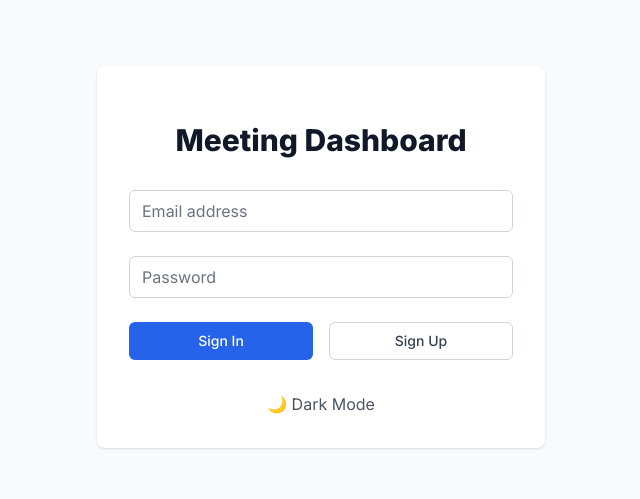
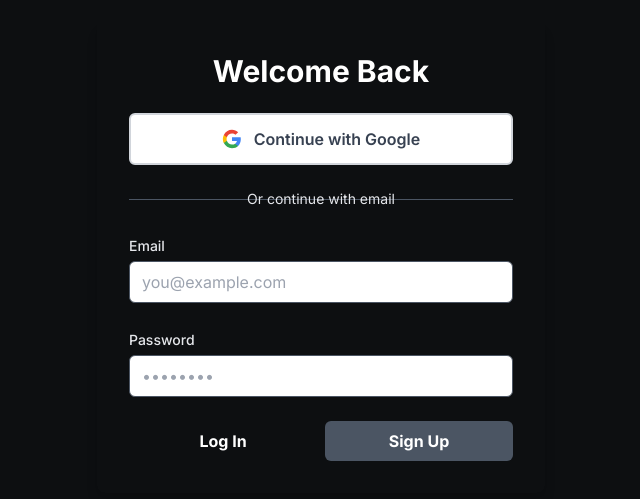
Before and after one commit to PiyushJaiswall/frontend, a Next.js app: page / in a window 1280 px wide. Shown: the part 143-642 px from the top of the page, without its empty margins (319-959 px from the left). Built offline with nearby package versions, Linux system fonts and the light colour scheme.

Commit message:
Update page.js

```diff
--- a/app/page.js
+++ b/app/page.js
@@ -6,6 +6,7 @@
 import MeetingDetails from './components/MeetingDetails'
 import SpaceManager from './components/SpaceManager'
 import MeetingPopup from './components/MeetingPopup'
+import Login from './components/Login'
 
 export default function Home() {
   const [user, setUser] = useState(null)
@@ -305,73 +306,7 @@
   }
 
   if (!user) {
-    return (
-      <div className={`min-h-screen flex items-center justify-center ${darkMode ? 'dark bg-gray-900' : 'bg-gray-50'}`}>
-        <div className="max-w-md w-full space-y-8 p-8 bg-white dark:bg-gray-800 rounded-lg shadow">
-          <div>
-            <h2 className="mt-6 text-center text-3xl font-extrabold text-gray-900 dark:text-white">
-              Meeting Dashboard
-            </h2>
-          </div>
-          <form className="space-y-6" onSubmit={(e) => {
-            e.preventDefault()
-            const formData = new FormData(e.target)
-            const email = formData.get('email')
-            const password = formData.get('password')
-            handleLogin(email, password)
-          }}>
-            <div>
-              <input
-                id="email"
-                name="email"
-                type="email"
-                required
-                className="relative block w-full px-3 py-2 border border-gray-300 dark:border-gray-600 rounded-md placeholder-gray-500 dark:placeholder-gray-400 focus:outline-none focus:ring-blue-500 focus:border-blue-500 dark:bg-gray-700 dark:text-white"
-                placeholder="Email address"
-              />
-            </div>
-            <div>
-              <input
-                id="password"
-                name="password"
-                type="password"
-                required
-                className="relative block w-full px-3 py-2 border border-gray-300 dark:border-gray-600 rounded-md placeholder-gray-500 dark:placeholder-gray-400 focus:outline-none focus:ring-blue-500 focus:border-blue-500 dark:bg-gray-700 dark:text-white"
-                placeholder="Password"
-              />
-            </div>
-            <div className="flex space-x-4">
-              <button
-                type="submit"
-                className="group relative w-full flex justify-center py-2 px-4 border border-transparent text-sm font-medium rounded-md text-white bg-blue-600 hover:bg-blue-700 focus:outline-none focus:ring-2 focus:ring-offset-2 focus:ring-blue-500"
-              >
-                Sign In
-              </button>
-              <button
-                type="button"
-                onClick={() => {
-                  const email = document.getElementById('email').value
-                  const password = document.getElementById('password').value
-                  if (email && password) handleSignUp(email, password)
-                }}
-                className="group relative w-full flex justify-center py-2 px-4 border border-gray-300 dark:border-gray-600 text-sm font-medium rounded-md text-gray-700 dark:text-gray-300 bg-white dark:bg-gray-700 hover:bg-gray-50 dark:hover:bg-gray-600 focus:outline-none focus:ring-2 focus:ring-offset-2 focus:ring-blue-500"
-              >
-                Sign Up
-              </button>
-            </div>
-          </form>
-
-          <div className="flex justify-center">
-            <button
-              onClick={() => setDarkMode(!darkMode)}
-              className="text-gray-600 dark:text-gray-400 hover:text-gray-800 dark:hover:text-gray-200"
-            >
-              {darkMode ? '☀️' : '🌙'} {darkMode ? 'Light' : 'Dark'} Mode
-            </button>
-          </div>
-        </div>
-      </div>
-    )
+      return <Login />
   }
 
   return (
```
